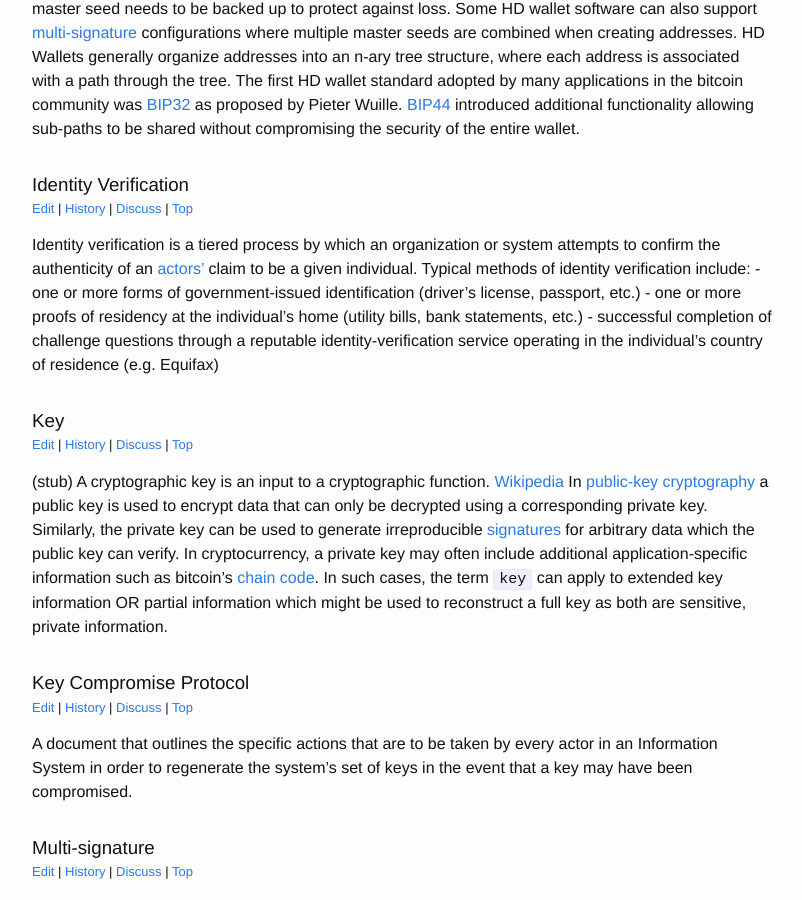
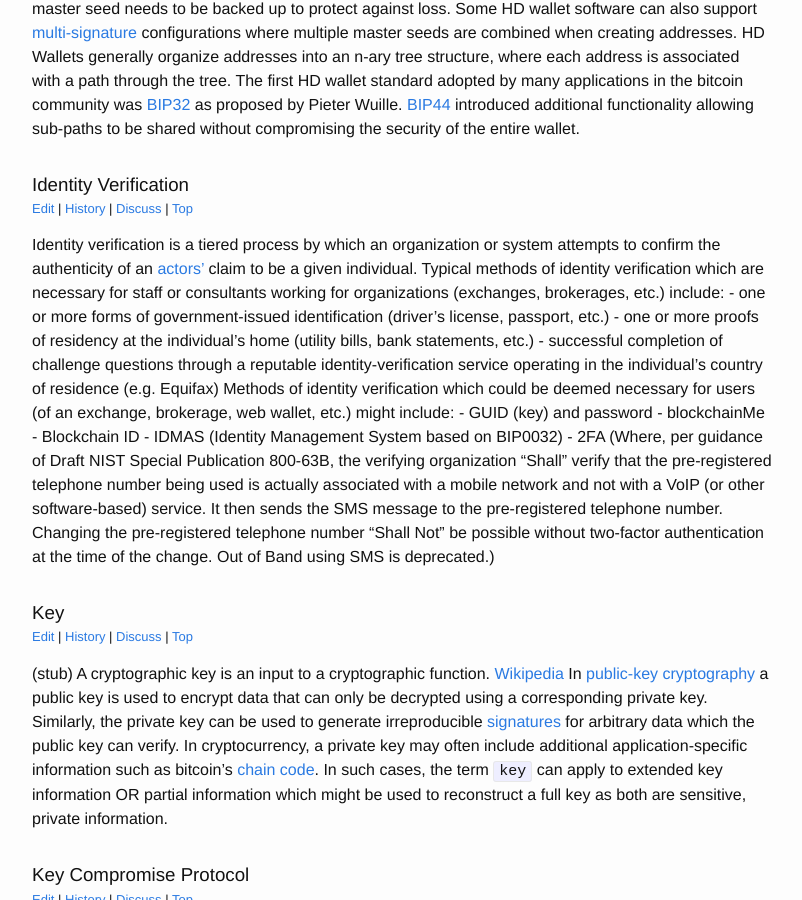
Before and after one commit to CryptoConsortium/CCSS, a Jekyll site: the page built from 6_definitions.html, in a window 1280 px wide and 900 px high, scrolled down 1703 px. Shown: the whole window, without its empty margins (238-1040 px from the left). Built offline with Jekyll 4.4.1, drawn with Linux system fonts in a browser that asks for light colours.

Commit message:
Update IdentityVerification.yml
Extending details and distinctions of IdentityVerification proposed as tiered process for either organization members (staff) or users of organization (e.g., exchange, brokerage, etc.).  Includes traditional and decentralized identification methods.

```diff
--- a/_data/definitions/IdentityVerification.yml
+++ b/_data/definitions/IdentityVerification.yml
@@ -4,7 +4,13 @@ file: Identity Verification
 term: Identity Verification
 description: >
   Identity verification is a tiered process by which an organization or system attempts to confirm the authenticity of an [actors'](#actor) claim to be a given individual.
-  Typical methods of identity verification include:
+  Typical methods of identity verification which are necessary for staff or consultants working for organizations (exchanges, brokerages, etc.) include:
   - one or more forms of government-issued identification (driver's license, passport, etc.)
   - one or more proofs of residency at the individual's home (utility bills, bank statements, etc.)
   - successful completion of challenge questions through a reputable identity-verification service operating in the individual's country of residence (e.g. Equifax)
+  Methods of identity verification which could be deemed necessary for users (of an exchange, brokerage, web wallet, etc.) might include:
+  - GUID (key) and password
+  - blockchainMe
+  - Blockchain ID
+  - IDMAS (Identity Management System based on BIP0032)
+  - 2FA (Where, per guidance of Draft NIST Special Publication 800-63B, the verifying organization "Shall" verify that the pre-registered telephone number being used is actually associated with a mobile network and not with a VoIP (or other software-based) service. It then sends the SMS message to the pre-registered telephone number. Changing the pre-registered telephone number "Shall Not" be possible without two-factor authentication at the time of the change. Out of Band using SMS is deprecated.)
```
